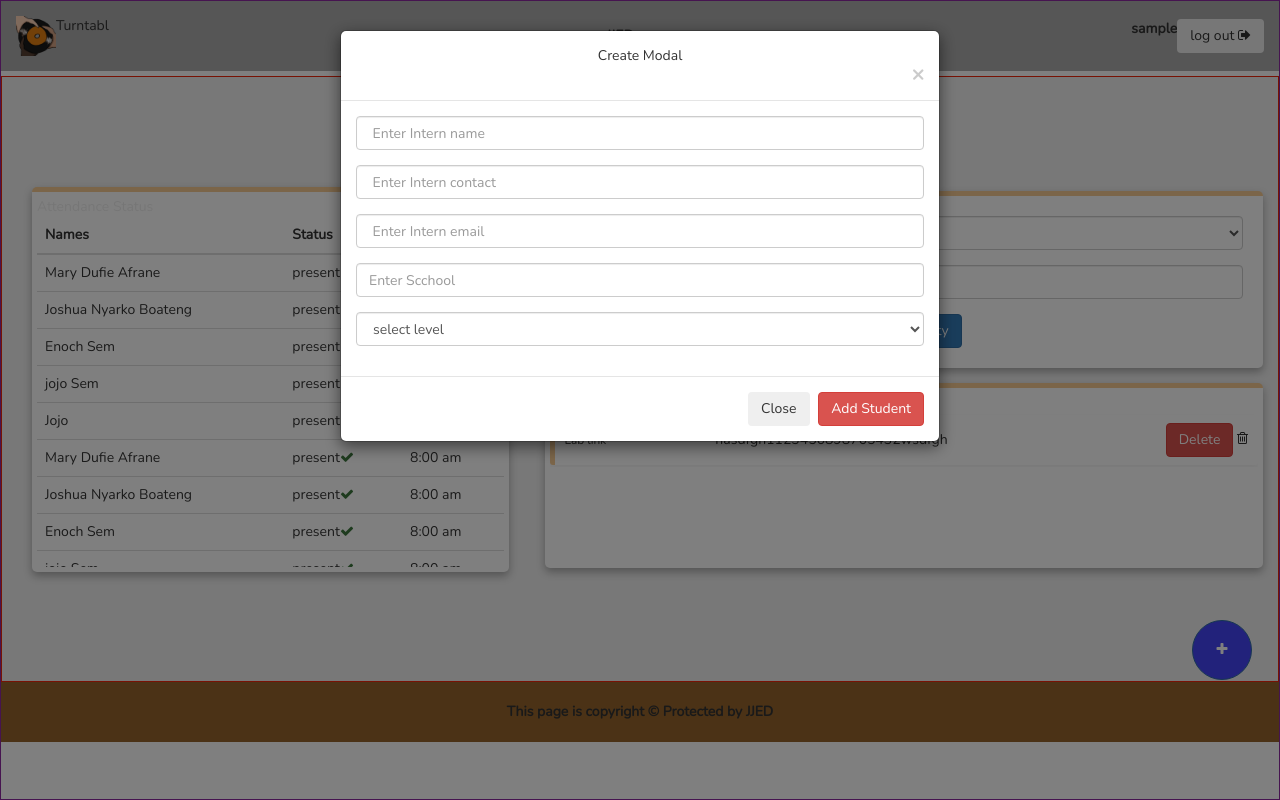
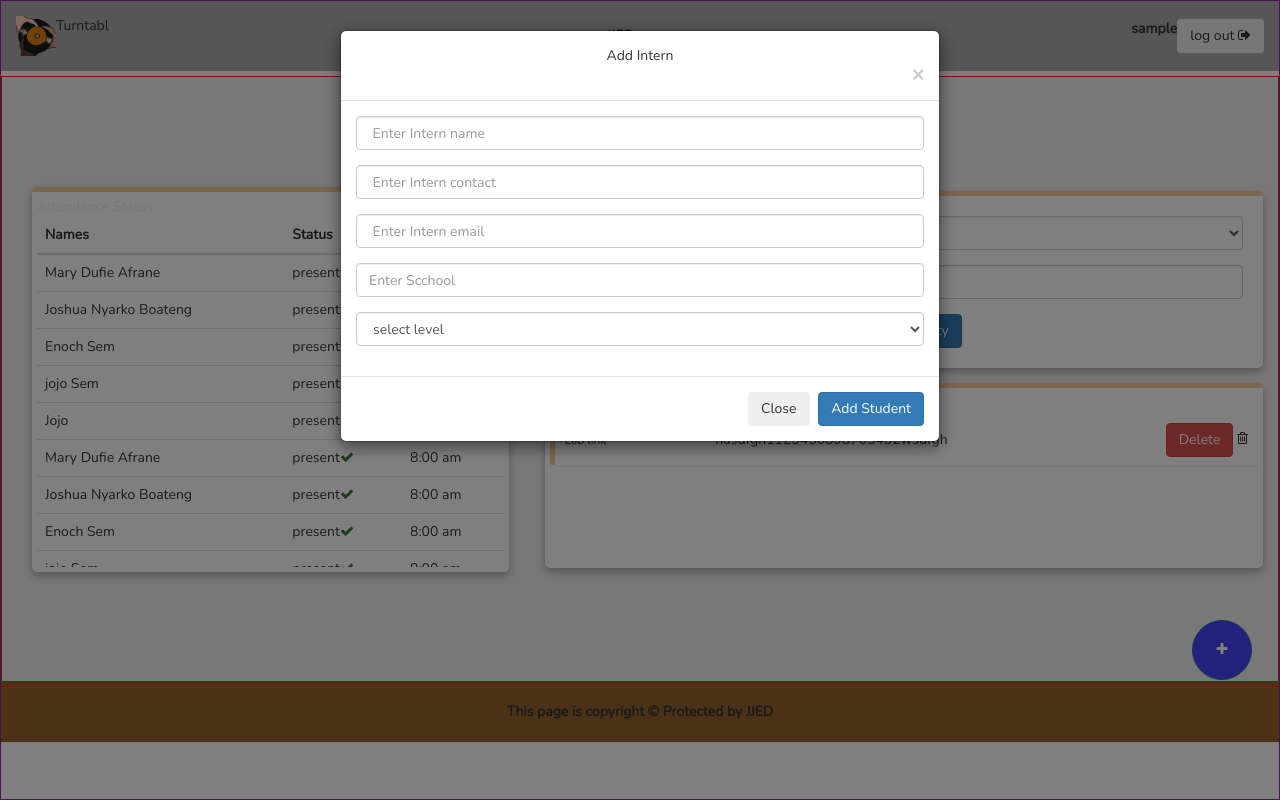
Before and after one commit to josh-boat365/JJED-Attendance-System-, a Flask app: page /admin_home in a window 1280 px wide, after a click on "Add". Run offline with Flask 3, Linux system fonts and the light colour scheme; a user stored in the database is signed in; data comes from the database, SQL or seed files in the repository; both versions use the stored data as it was after the commit; some libraries are stand-ins or nearby versions.

Commit message:
css changes to admin_home page

```diff
--- a/templates/admin_home.html
+++ b/templates/admin_home.html
@@ -21,7 +21,8 @@
       <strong>JJED</strong>
     </center>
     <ul class="avatar">
-      <li><strong>{{session.get("username")}}</strong></li><br>
+      <li><strong>{{session.get("username")}}</strong></li>
+      <li><br></li>
       <li>
 
           <button type="button" class="btn" data-toggle="modal" data-target="#logoutmodal">
@@ -184,7 +185,7 @@
   <div class="modal-dialog" role="document">
     <div class="modal-content">
       <div class="modal-header">
-        <h5 class="modal-title" id="exampleModalLabel"><center>Create Modal</center></h5>
+        <h5 class="modal-title" id="exampleModalLabel"><center>Add Intern</center></h5>
         <button type="button" class="close" data-dismiss="modal" aria-label="Close">
           <span aria-hidden="true">&times;</span>
         </button>
@@ -224,7 +225,7 @@
 
             <button type="button" class="btn btn-secondary" data-dismiss="modal">Close</button>
             <!-- <button type="button" class="btn btn-danger">Create</button> -->
-            <input class="btn btn-danger" type = "submit" value = "Add Student" name = "submit">
+            <input class="btn btn-primary" type = "submit" value = "Add Student" name = "submit">
         </div>
     </form>
     </div>
```
Also changed, not shown: jjed.db.
